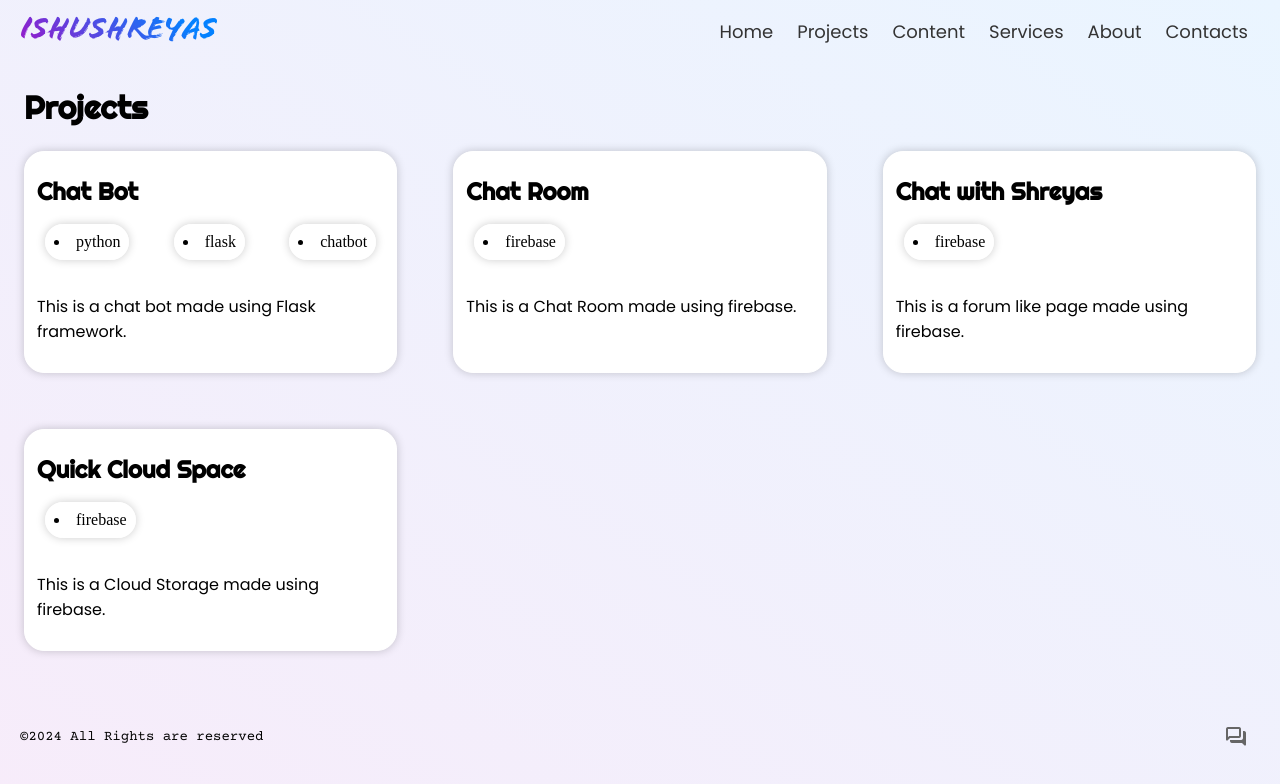
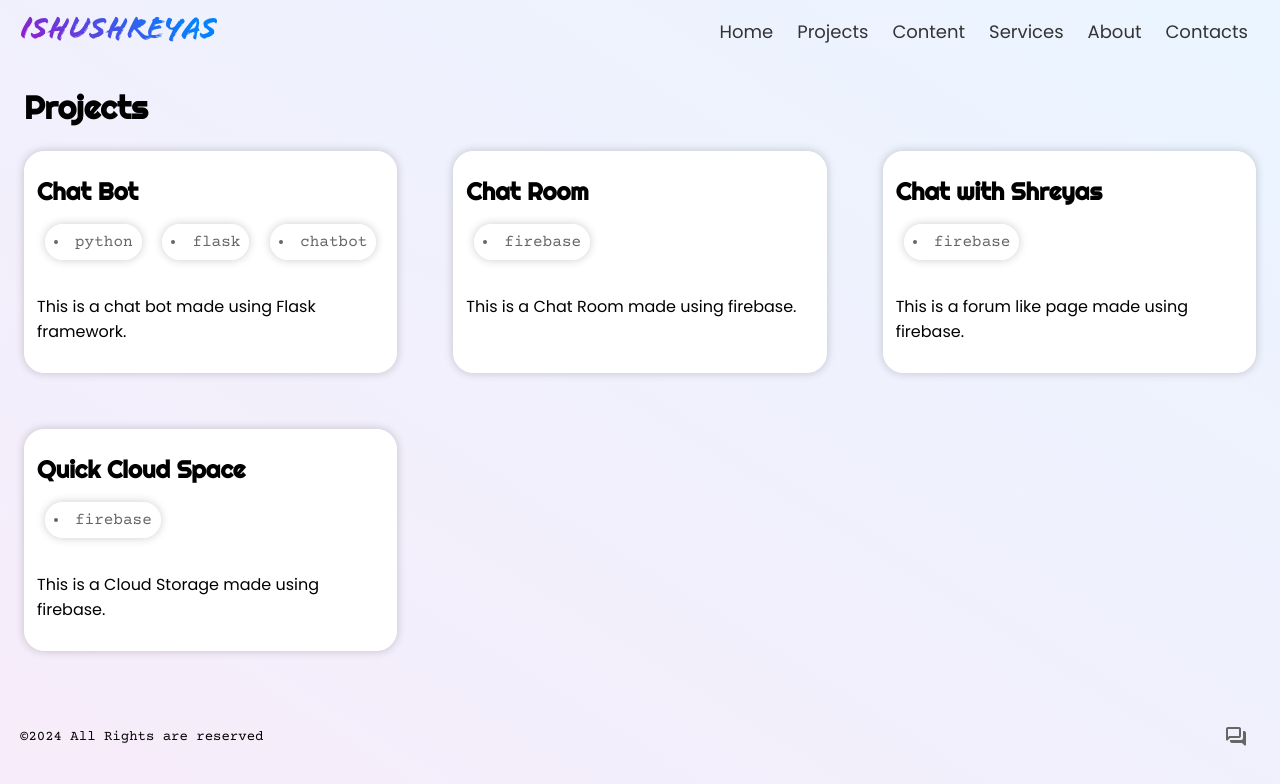
Before and after one commit to ishushreyas/ishushreyas, a React (Vite) app in the folder frontend/: page /projects in a window 1280 px wide. Shown: the top 784 px of the page. Built offline with nearby package versions, Linux system fonts and the light colour scheme.

Commit message:
Update ProjectCard.jsx

```diff
--- a/frontend/src/components/ProjectCard.jsx
+++ b/frontend/src/components/ProjectCard.jsx
@@ -10,7 +10,7 @@ const ProjectCard = ({ project }) => {
       <br />
       <div className="flex j-s a-s">
       {project.tags.map((item) => {
-        return <li className="p-2 m-4 bs-1 br-1" key={item}>{item}</li>
+        return <li className="p-2 m-4 bs-1 br-1 ls-0 c-1 courier-prime" key={item}>{item}</li>
       })}
       </div>
       <br />
```
